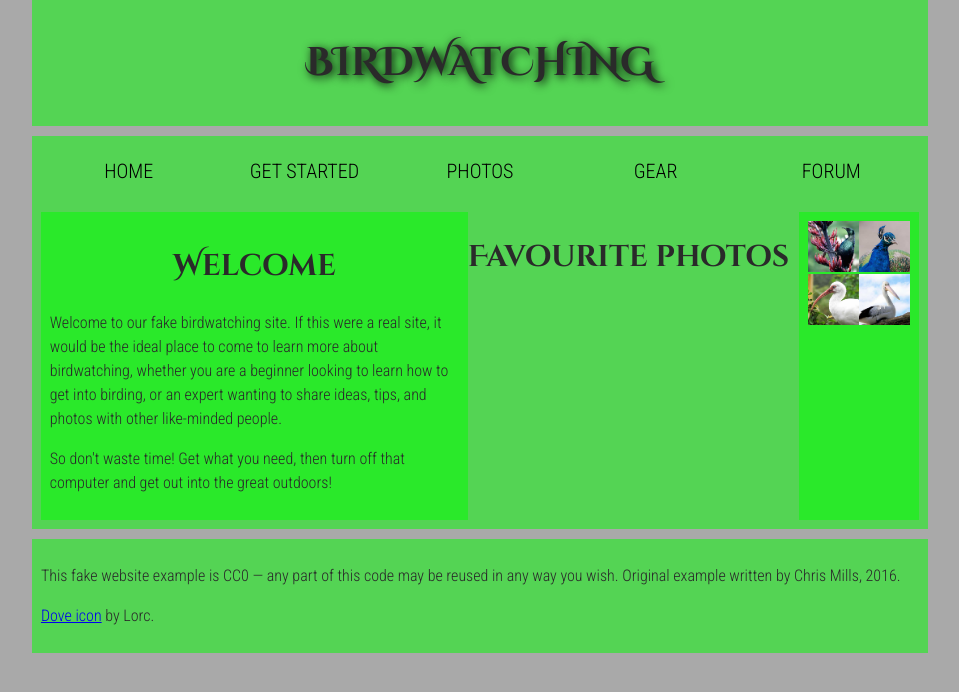
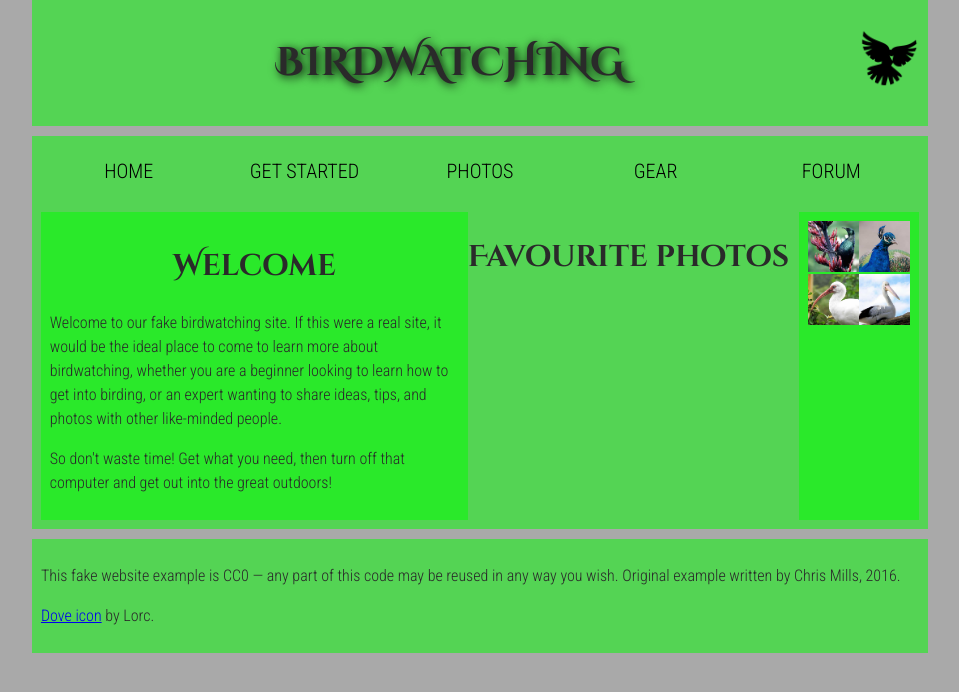
Before and after one commit to margaretlk/margaretlk.github.io, a plain HTML site: page ica3-part2/index.html in a window 1280 px wide. Shown: the whole page, without its empty margins (160-1119 px from the left). Drawn offline with Linux system fonts and the light colour scheme.

Commit message:
Update index.html

```diff
--- a/ica3-part2/index.html
+++ b/ica3-part2/index.html
@@ -14,6 +14,7 @@
    <body>
   <header>
       <h1>Birdwatching</h1>
+      <img src="dove.png" alt="a simple dove logo">
   </header>
    <nav>
       <ul>
```
